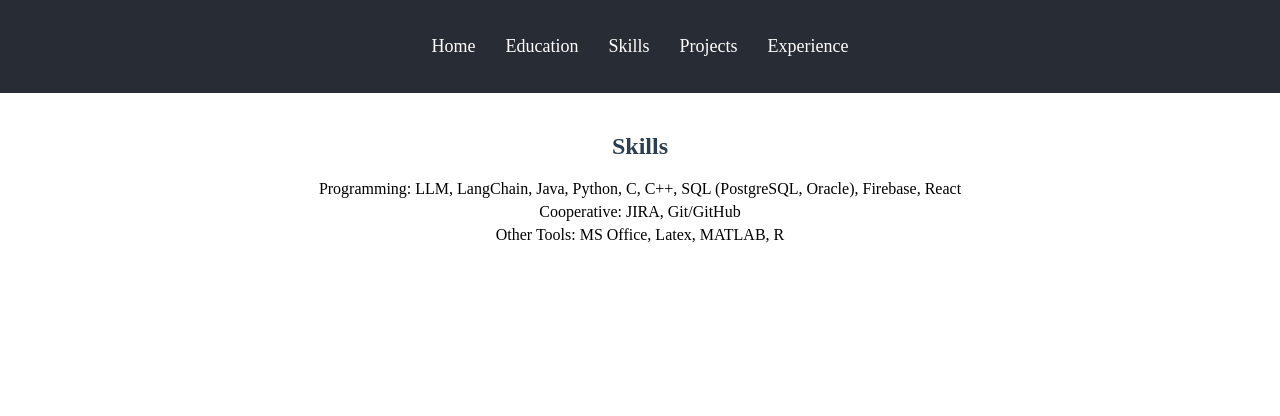
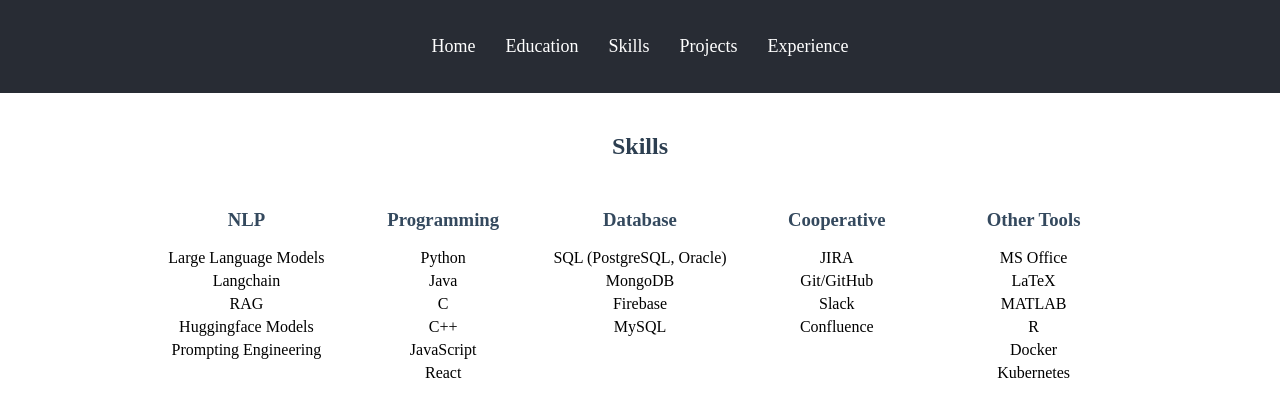
Before and after one commit to jihyung803/jihyung803.github.io, a React (Create React App) app: page /skills in a window 1280 px wide. Shown: the top 416 px of the page. Built offline with nearby package versions, Linux system fonts and the light colour scheme.

Commit message:
skill and project add contents

```diff
--- a/src/App.css
+++ b/src/App.css
@@ -1,6 +1,11 @@
 .App {
   text-align: center;
   font-family: 'Times New Roman', Times, serif;
+}
+
+.header-container {
+  padding-left: 0;
+  padding-right: 0;
 }
 
 header {
@@ -17,7 +22,7 @@ header {
   color: white;
   font-size: 24px;
   position: absolute;
-  top: 3px; /* 버튼을 더 위로 올리기 위해 top 값을 조정 */
+  top: 10px;
   right: 20px;
   cursor: pointer;
 }
@@ -44,6 +49,11 @@ nav ul li a:hover {
   text-decoration: underline;
 }
 
+.content {
+  padding-left: 10%;
+  padding-right: 10%;
+}
+
 /* 모바일 환경을 위한 스타일 */
 @media (max-width: 600px) {
   .nav-toggle {
--- a/src/App.js
+++ b/src/App.js
@@ -17,6 +17,7 @@ function App() {
   return (
     <Router>
       <div className="App">
+        <div className="header-container">
           <header>
             <button className="nav-toggle" onClick={toggleNav}>
               ☰
@@ -31,6 +32,8 @@ function App() {
               </ul>
             </nav>
           </header>
+        </div>
+        <div className="content">
           <Routes>
             <Route path="/" element={<Main />} />
             <Route path="/education" element={<Education />} />
@@ -39,6 +42,7 @@ function App() {
             <Route path="/experience" element={<Experience />} />
           </Routes>
         </div>
+      </div>
     </Router>
   );
 }
--- a/src/pages/Projects.js
+++ b/src/pages/Projects.js
@@ -4,33 +4,35 @@ import './Projects.css';
 function Projects() {
   return (
     <div className="projects">
-        <h2>Projects</h2>
-        <h3>Ready2Interview, University of Texas at Austin November 2024 – November 2024</h3>
-        <p>Developed and hosted an AI Interview Assistant web service at a large hackathon with over 900 participants,
-        utilizing OpenAI’s GPT-4o with RAG and Tavily integration to automatically generate queries based on user resumes
-        and target company information.</p>
-        <p>Provided tailored interview questions and feedback by aggregating and synthesizing updated information, and
-        included voice-based input and output options to enhance accessibility and interaction based on user preference.</p>
-        <p>-</p>
-
-        <h3>AI Trip Planner September 2024 – October 2024</h3>
-        <p>Developed an agent utilizing Retrieval-Augmented Generation (RAG) and Llama 3.2 3B model to assist users in
-        travel planning based on budget, dates, and location-specific preferences.</p>
-        <p>Utilized LangChain/Tavily to search for relevant data such as phone numbers, addresses, and prices from online
-        sources, enabling accurate inference.</p>
-        <p>-</p>
-
-        <h3>Pose Detecting Exercise Assistant, University of Texas at Dallas April 2024 – May 2024</h3>
-        <p>Developed a program utilizing MediaPipe for real-time body part position recognition, enabling exercise posture
-        correction and assisting users with workout routines through computational analysis.</p>
-        <p>Added a game-like exercise assistant feature to enhance user engagement, along with a score competition system
-        that connects users via a web service for real-time ranking.</p>
-        <p>-</p>
-
-        <h3>Korean International Student Association Website, University of Texas at Dallas July 2022 – August 2022</h3>
-        <p>Utilized React and Firestore to develop the organization’s website, including an authorization and post management
-        system for over 120 users.</p>
+      <h2>Projects</h2>
+      <div className="project">
+        <h3>Ready2Interview</h3>
+        <p>University of Texas at Austin</p>
+        <p>November 2024 – November 2024</p>
+        <p>Developed and hosted an AI Interview Assistant web service at a large hackathon with over 900 participants, utilizing OpenAI’s GPT-4o with RAG and Tavily integration to automatically generate queries based on user resumes and target company information.</p>
+        <p>Provided tailored interview questions and feedback by aggregating and synthesizing updated information, and included voice-based input and output options to enhance accessibility and interaction based on user preference.</p>
+        <p><a href="https://devpost.com/software/ready2interview" target="_blank" rel="noopener noreferrer">[link]</a></p>
+      </div>
+      <div className="project">
+        <h3>AI Trip Planner</h3>
+        <p>September 2024 – October 2024</p>
+        <p>Developed an agent utilizing Retrieval-Augmented Generation (RAG) and Llama 3.2 3B model to assist users in travel planning based on budget, dates, and location-specific preferences.</p>
+        <p>Utilized LangChain/Tavily to search for relevant data such as phone numbers, addresses, and prices from online sources, enabling accurate inference.</p>
+      </div>
+      <div className="project">
+        <h3>Pose Detecting Exercise Assistant</h3>
+        <p>University of Texas at Dallas</p>
+        <p>April 2024 – May 2024</p>
+        <p>Developed a program utilizing MediaPipe for real-time body part position recognition, enabling exercise posture correction and assisting users with workout routines through computational analysis.</p>
+        <p>Added a game-like exercise assistant feature to enhance user engagement, along with a score competition system that connects users via a web service for real-time ranking.</p>
+      </div>
+      <div className="project">
+        <h3>Korean International Student Association Website</h3>
+        <p>University of Texas at Dallas</p>
+        <p>July 2022 – August 2022</p>
+        <p>Utilized React and Firestore to develop the organization’s website, including an authorization and post management system for over 120 users.</p>
         <p>Conducted code reviews and mentoring 6 team members to improve their technical skills.</p>
+      </div>
     </div>
   );
 }
--- a/src/pages/Skills.css
+++ b/src/pages/Skills.css
@@ -5,13 +5,30 @@
 
 .skills h2 {
   color: #2c3e50;
+  text-align: center;
 }
 
-.skills ul {
+.skill-sections {
+  display: flex;
+  flex-wrap: wrap;
+  justify-content: space-around;
+}
+
+.skill-section {
+  flex: 1 1 10%; /* 각 섹션이 30% 너비를 가지도록 설정 */
+  margin: 10px;
+  box-sizing: border-box;
+}
+
+.skill-section h3 {
+  color: #34495e;
+}
+
+.skill-section ul {
   list-style-type: none;
   padding: 0;
 }
 
-.skills li {
+.skill-section ul li {
   margin: 5px 0;
 }
--- a/src/pages/Skills.js
+++ b/src/pages/Skills.js
@@ -5,11 +5,58 @@ function Skills() {
   return (
     <div className="skills">
       <h2>Skills</h2>
-      <ul>
-        <li>Programming: LLM, LangChain, Java, Python, C, C++, SQL (PostgreSQL, Oracle), Firebase, React</li>
-        <li>Cooperative: JIRA, Git/GitHub</li>
-        <li>Other Tools: MS Office, Latex, MATLAB, R</li>
-      </ul>
+      <div className="skill-sections">
+        <div className="skill-section">
+          <h3>NLP</h3>
+          <ul>
+            <li>Large Language Models</li>
+            <li>Langchain</li>
+            <li>RAG</li>
+            <li>Huggingface Models</li>
+            <li>Prompting Engineering</li>
+          </ul>
+        </div>
+        <div className="skill-section">
+          <h3>Programming</h3>
+          <ul>
+            <li>Python</li>
+            <li>Java</li>
+            <li>C</li>
+            <li>C++</li>
+            <li>JavaScript</li>
+            <li>React</li>
+          </ul>
+        </div>
+        <div className="skill-section">
+          <h3>Database</h3>
+          <ul>
+            <li>SQL (PostgreSQL, Oracle)</li>
+            <li>MongoDB</li>
+            <li>Firebase</li>
+            <li>MySQL</li>
+          </ul>
+        </div>
+        <div className="skill-section">
+          <h3>Cooperative</h3>
+          <ul>
+            <li>JIRA</li>
+            <li>Git/GitHub</li>
+            <li>Slack</li>
+            <li>Confluence</li>
+          </ul>
+        </div>
+        <div className="skill-section">
+          <h3>Other Tools</h3>
+          <ul>
+            <li>MS Office</li>
+            <li>LaTeX</li>
+            <li>MATLAB</li>
+            <li>R</li>
+            <li>Docker</li>
+            <li>Kubernetes</li>
+          </ul>
+        </div>
+      </div>
     </div>
   );
 }
```
Lines whose indentation alone changed are shown as unchanged.
